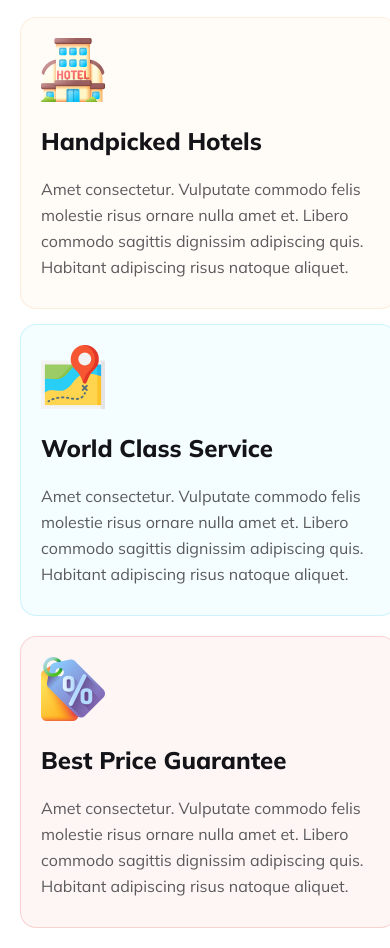
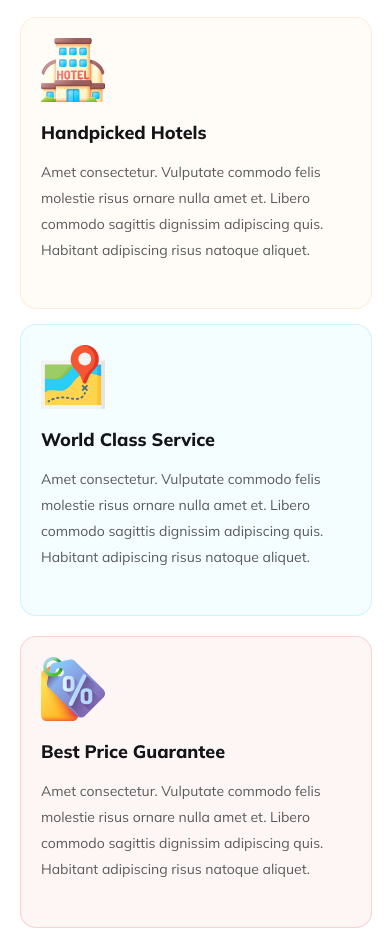
Before and after one commit to tasrifbit/tours-and-travel-website, a plain HTML site: page index.html in a window 390 px wide. Shown: the part 3340-4288 px from the top of the page. Drawn offline with nearby package versions, Linux system fonts and the light colour scheme.

Commit message:
apply the changes

```diff
--- a/styles/responsive.css
+++ b/styles/responsive.css
@@ -132,19 +132,28 @@
     }
 
     .box-1 {
-        width: 335px;
+        width: 310px;
         height: 250px;
         padding: 20px;
     }
 
+    .head-title {
+        font-size: 18px;
+    }
+
+    .para{
+        font-size: 14px;
+    }
+
     .box-2 {
-        width: 335px;
+        width: 310px;
         height: 250px;
         padding: 20px;
+
     }
 
     .box-3 {
-        width: 335px;
+        width: 310px;
         height: 250px;
         margin: 20px;
         padding: 20px;
```
